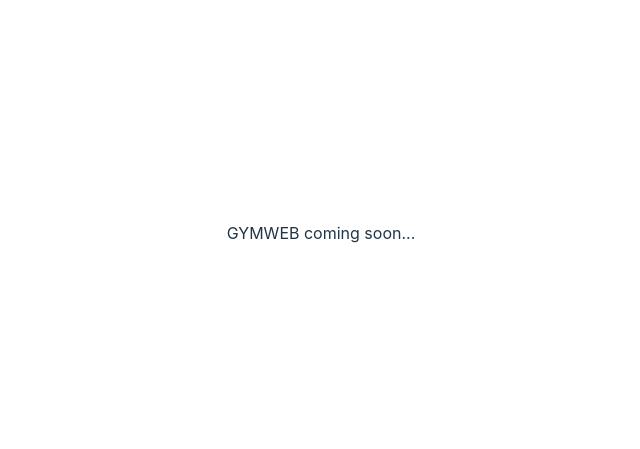
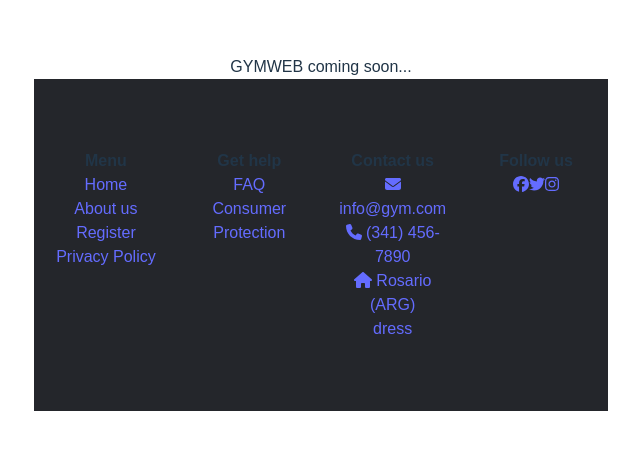
Before and after one commit to labmiracle/team-red, a React (Vite) app in the folder gymWeb/: page / in a window 1280 px wide. Shown: the part 167-616 px from the top of the page, without its empty margins (319-959 px from the left). Built offline with nearby package versions, Linux system fonts and the light colour scheme.

Commit message:
id:CVHLjELP first version of a footer structure with basic module.css

```diff
--- a/gymWeb/package.json
+++ b/gymWeb/package.json
@@ -10,6 +10,11 @@
     "preview": "vite preview"
   },
   "dependencies": {
+    "@fortawesome/fontawesome-svg-core": "^6.4.0",
+    "@fortawesome/free-brands-svg-icons": "^6.4.0",
+    "@fortawesome/free-solid-svg-icons": "^6.4.0",
+    "@fortawesome/react-fontawesome": "^0.2.0",
+    "babel-plugin-macros": "^3.1.0",
     "react": "^18.2.0",
     "react-dom": "^18.2.0"
   },
--- a/gymWeb/src/App.tsx
+++ b/gymWeb/src/App.tsx
@@ -1,7 +1,13 @@
 import './App.css';
+import Footer from './components/Footer/Footer';
 
 function App() {
-    return <>GYMWEB coming soon...</>;
+    return (
+        <>
+            GYMWEB coming soon...
+            <Footer />
+        </>
+    );
 }
 
 export default App;
--- /dev/null
+++ b/gymWeb/src/components/Footer/Footer.module.css
@@ -0,0 +1,34 @@
+body {
+    line-height: 1.5;
+    font-family: 'Poppins', sans-serif;
+}
+
+* {
+    margin: 0;
+    padding: 0;
+    box-sizing: border-box;
+}
+
+.container {
+    max-width: 1200px;
+    margin: auto;
+}
+
+.row {
+    display: flex;
+    flex-wrap: wrap;
+}
+
+ul {
+    list-style: none;
+}
+
+.footer {
+    background-color: #24262b;
+    padding: 70px 0;
+}
+
+.footercol {
+    width: 25%;
+    padding: 0 15px;
+}
--- /dev/null
+++ b/gymWeb/src/components/Footer/Footer.tsx
@@ -0,0 +1,94 @@
+import styles from './Footer.module.css';
+import { FontAwesomeIcon } from '@fortawesome/react-fontawesome';
+import {
+    faFacebook,
+    faTwitter,
+    faInstagram,
+} from '@fortawesome/free-brands-svg-icons';
+import {
+    faEnvelope,
+    faPhone,
+    faHouse,
+} from '@fortawesome/free-solid-svg-icons';
+
+export default function Footer() {
+    return (
+        <footer className={styles.footer}>
+            <div className={styles.container}>
+                <div className={styles.row}>
+                    <div className={styles.footercol}>
+                        <h4>Menu</h4>
+                        <ul>
+                            <li>
+                                <a href='#'>Home</a>
+                            </li>
+                            <li>
+                                <a href='#'>About us</a>
+                            </li>
+                            <li>
+                                <a href='#'>Register</a>
+                            </li>
+                            <li>
+                                <a href='#'>Privacy Policy</a>
+                            </li>
+                        </ul>
+                    </div>
+                    <div className={styles.footercol}>
+                        <h4>Get help</h4>
+                        <ul>
+                            <li>
+                                <a href='#'>FAQ</a>
+                            </li>
+                            <li>
+                                <a href='https://autogestion.produccion.gob.ar/consumidores'>
+                                    Consumer Protection
+                                </a>
+                            </li>
+                        </ul>
+                    </div>
+                    <div className={styles.footercol}>
+                        <h4>Contact us</h4>
+                        <ul>
+                            <li>
+                                <a>
+                                    <FontAwesomeIcon icon={faEnvelope} /> {'  '}
+                                    info@gym.com
+                                </a>
+                            </li>
+                            <li>
+                                <a>
+                                    <FontAwesomeIcon icon={faPhone} /> {'  '}
+                                    (341) 456-7890
+                                </a>
+                            </li>
+                            <li>
+                                <a>
+                                    {' '}
+                                    <FontAwesomeIcon icon={faHouse} />
+                                    {'  '}
+                                    Rosario (ARG)
+                                </a>
+                            </li>
+                            <li>
+                                <a href='#'>dress</a>
+                            </li>
+                        </ul>
+                    </div>
+                    <div className={styles.footercol}>
+                        <h4>Follow us</h4>
+
+                        <a href='https://www.facebook.com/'>
+                            <FontAwesomeIcon icon={faFacebook} />
+                        </a>
+                        <a href='https://www.twitter.com/'>
+                            <FontAwesomeIcon icon={faTwitter} />
+                        </a>
+                        <a href='https://www.instagram.com/'>
+                            <FontAwesomeIcon icon={faInstagram} />
+                        </a>
+                    </div>
+                </div>
+            </div>
+        </footer>
+    );
+}
--- a/gymWeb/src/index.css
+++ b/gymWeb/src/index.css
@@ -1,5 +1,6 @@
 :root {
-  font-family: Inter, system-ui, Avenir, Helvetica, Arial, sans-serif;
+
+  font-family: 'Poppins', sans-serif;
   line-height: 1.5;
   font-weight: 400;
 
@@ -19,6 +20,7 @@ a {
   color: #646cff;
   text-decoration: inherit;
 }
+
 a:hover {
   color: #535bf2;
 }
@@ -47,9 +49,11 @@ button {
   cursor: pointer;
   transition: border-color 0.25s;
 }
+
 button:hover {
   border-color: #646cff;
 }
+
 button:focus,
 button:focus-visible {
   outline: 4px auto -webkit-focus-ring-color;
@@ -60,9 +64,11 @@ button:focus-visible {
     color: #213547;
     background-color: #ffffff;
   }
+
   a:hover {
     color: #747bff;
   }
+
   button {
     background-color: #f9f9f9;
   }
```
Also changed, not shown: 1 other file (tests, documents, lock files or other folders).
